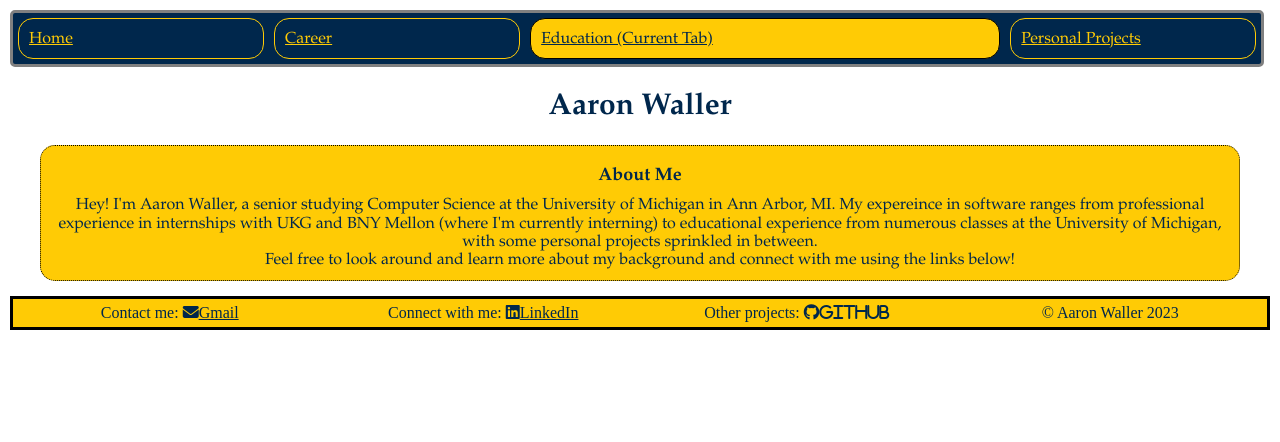
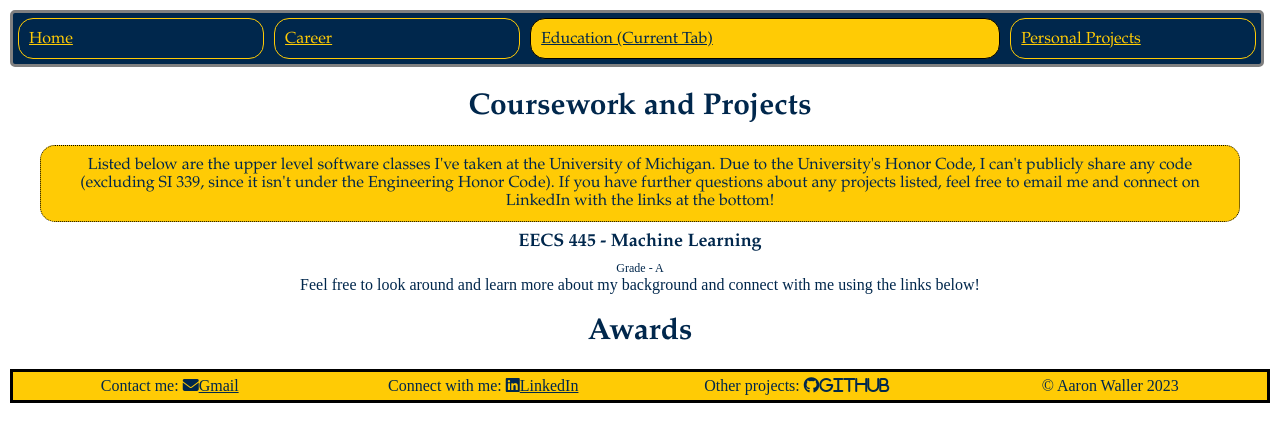
Before and after one commit to walleraa/Professional-Portfolio, a plain HTML site: page education.html in a window 1280 px wide. Drawn offline with Linux system fonts and the light colour scheme.

Commit message:
Renamed css files and set up the framework for education

```diff
--- /dev/null
+++ b/css/education.css
@@ -0,0 +1,9 @@
+h4{
+    font-size: 12px;
+    text-align: center;
+    color: #00274C;
+}
+p{
+    text-align:center;
+    color: #00274C;
+}
--- a/education.html
+++ b/education.html
@@ -6,7 +6,8 @@
     <meta name="viewport" content="width=device-width, initial-scale=1.0">
     <title>Aaron Waller (Education)</title>
     <link rel="stylesheet" type="text/css" href="css/html5reset.css">
-    <link rel="stylesheet" type="text/css" href="css/style1.css">
+    <link rel="stylesheet" type="text/css" href="css/style.css">
+    <link rel="stylesheet" type="text/css" href="css/education.css">
     <link rel="stylesheet" type="text/css" href="css/flex.css">
     <link rel="stylesheet" type="text/css" href="css/footer.css">
     <link rel="icon" href="images/MEtch.ico">
@@ -29,16 +30,23 @@
     </header>
 
     <main id="main">
-        <h1>Aaron Waller</h1>
+        <h1>Coursework and Projects</h1>
         <div id="about">
-            <h2>About Me</h2>
-            <p>Hey! I'm Aaron Waller, a senior studying Computer Science at the University of Michigan in Ann Arbor, MI.
-                My expereince in software ranges from professional experience in internships with UKG and BNY Mellon (where I'm currently interning)
-                to educational experience from numerous classes at the University of Michigan, with some personal projects sprinkled in between.
+            <p>
+                Listed below are the upper level software classes I've taken at the University of Michigan. Due to the University's Honor Code, I can't publicly share any code (excluding SI 339, since it isn't under the Engineering Honor Code). If you have further questions about any projects listed, feel free to email me and connect on LinkedIn with the links at the bottom!
             </p>
+        </div>
+        <div id="courses">
+            <h2>EECS 445 - Machine Learning</h2>
+            <h4>Grade - A</h4>
+            <h3></h3>
             <p>
                 Feel free to look around and learn more about my background and connect with me using the links below!
             </p>
+        </div>
+        <h1>Awards</h1>
+        <div id="awards">
+
         </div>
     </main>
     <footer>
```
Also changed, not shown: career.html (+2 -2 lines), index.html (+1 -1 lines), personal.html (+1 -1 lines), css/career.css (renamed from css/style2.css), css/style.css (renamed from css/style1.css).
